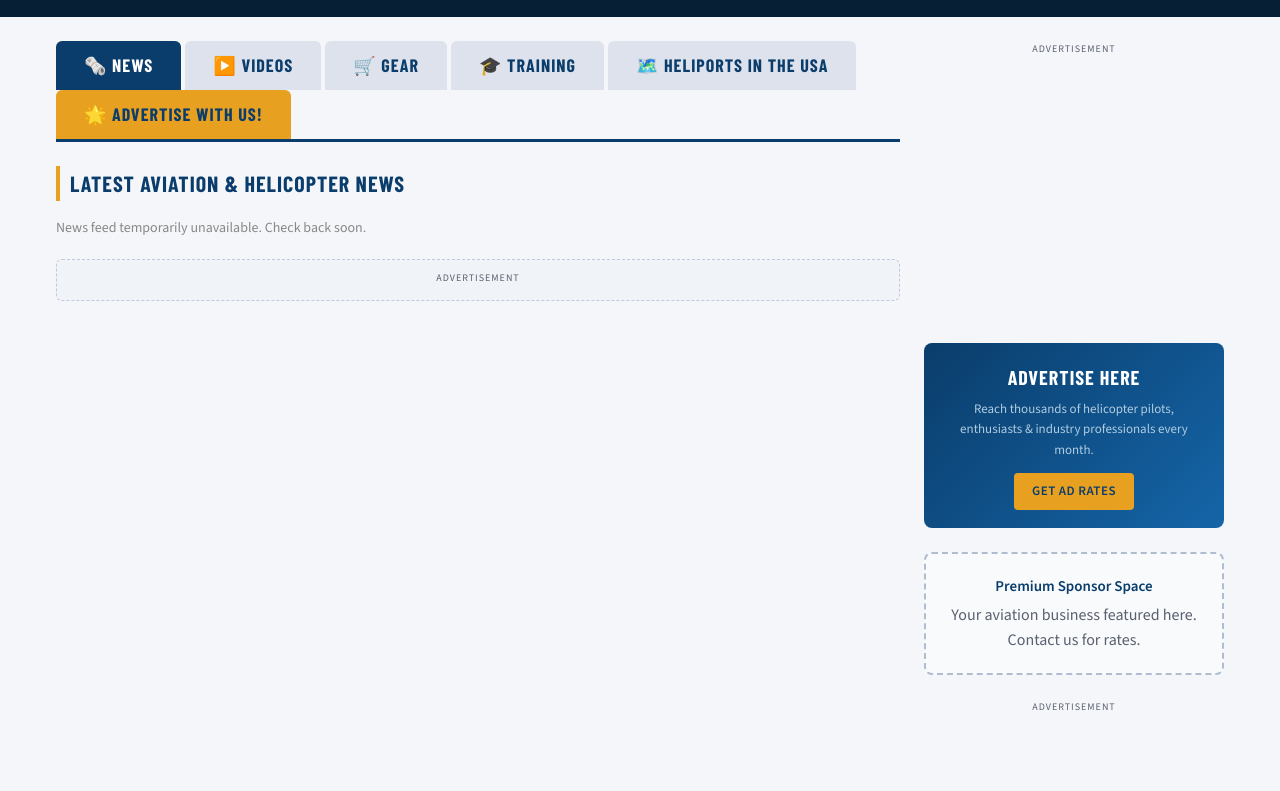
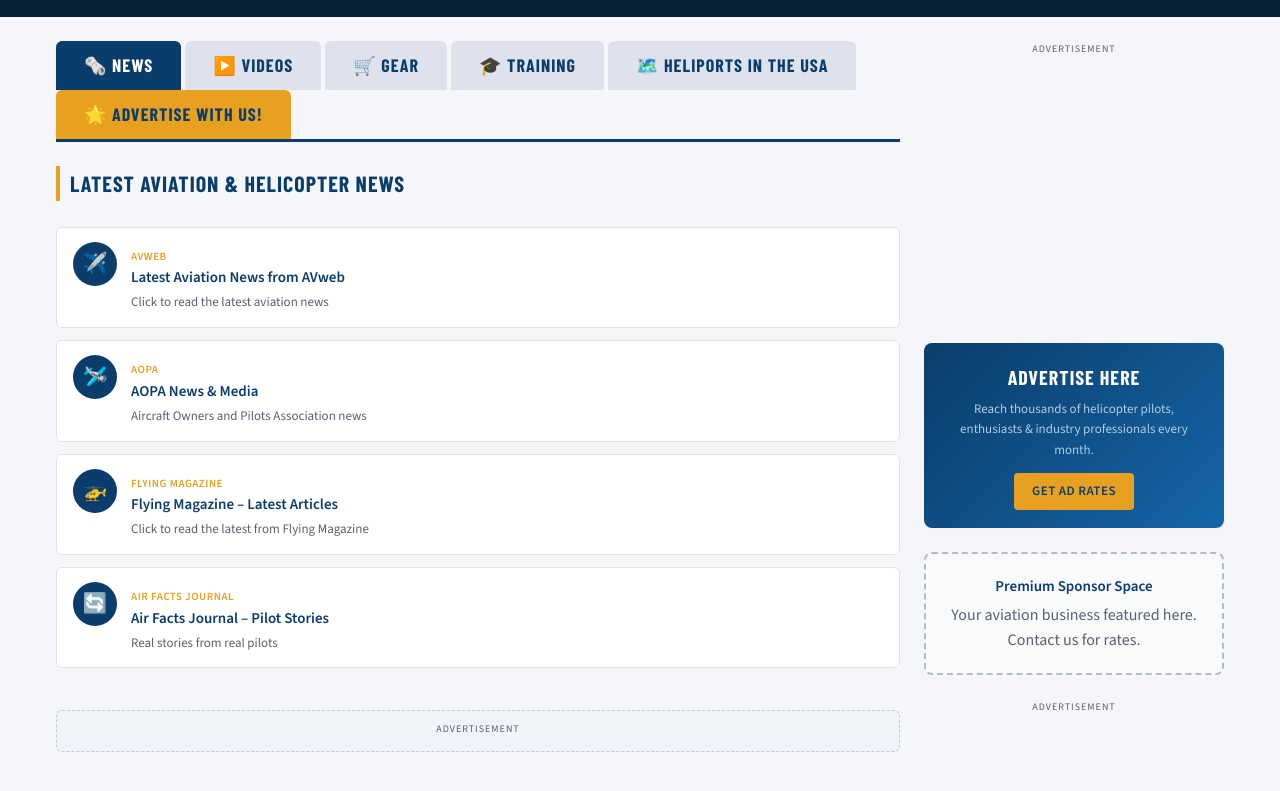
Before and after one commit to pmc1665477/helipadusa, a plain HTML site: page index.html in a window 1280 px wide. Shown: the part 791-1582 px from the top of the page. Drawn offline with nearby package versions, Linux system fonts and the light colour scheme; no server answers; a web font is replaced by a local one.

Commit message:
Add files via upload

```diff
--- a/index.html
+++ b/index.html
@@ -1021,9 +1021,9 @@
 
 const RSS_FEEDS = [
   { url: 'https://www.avweb.com/feed/', label: 'AVweb', icon: '✈️' },
-  { url: 'https://generalaviationnews.com/feed/', label: 'GA News', icon: '🛩️' },
-  { url: 'https://www.verticalmag.com/feed/', label: 'Vertical Mag', icon: '🚁' },
-  { url: 'https://rotorcraft.report/feed/', label: 'Rotorcraft Report', icon: '🔄' }
+  { url: 'https://www.aopa.org/news-and-media/all-news/rss', label: 'AOPA', icon: '🛩️' },
+  { url: 'https://www.flyingmag.com/feed/', label: 'Flying Mag', icon: '🚁' },
+  { url: 'https://airfactsjournal.com/feed/', label: 'Air Facts', icon: '🔄' }
 ];
 
 async function loadNewsFeed() {
@@ -1032,9 +1032,9 @@
   var allItems = [];
   var promises = RSS_FEEDS.map(async function(feed) {
     try {
-      var res = await fetch('https://api.rss2json.com/v1/api.json?rss_url=' + encodeURIComponent(feed.url) + '&count=5');
+      var res = await fetch('https://api.rss2json.com/v1/api.json?rss_url=' + encodeURIComponent(feed.url) + '&count=5&api_key=');
       var data = await res.json();
-      if (data.items) {
+      if (data.status === 'ok' && data.items) {
         data.items.forEach(function(item) {
           allItems.push({ title: item.title, link: item.link, pubDate: item.pubDate, description: item.description ? item.description.replace(/<[^>]*>/g,'').slice(0,120) + '...' : '', label: feed.label, icon: feed.icon });
         });
@@ -1043,7 +1043,16 @@
   });
   await Promise.all(promises);
   loading.style.display = 'none';
-  if (allItems.length === 0) { container.innerHTML = '<p style="color:#888;font-size:14px;">News feed temporarily unavailable. Check back soon.</p>'; return; }
+  if (allItems.length === 0) {
+    // Fallback - show static links to news sources
+    container.innerHTML = '<div style="padding:10px 0;">' +
+      '<a href="https://www.avweb.com" target="_blank" rel="noopener" class="news-card"><div class="news-card-icon">✈️</div><div><span class="news-source">AVweb</span><h3>Latest Aviation News from AVweb</h3><p>Click to read the latest aviation news</p></div></a>' +
+      '<a href="https://www.aopa.org/news-and-media" target="_blank" rel="noopener" class="news-card"><div class="news-card-icon">🛩️</div><div><span class="news-source">AOPA</span><h3>AOPA News & Media</h3><p>Aircraft Owners and Pilots Association news</p></div></a>' +
+      '<a href="https://www.flyingmag.com" target="_blank" rel="noopener" class="news-card"><div class="news-card-icon">🚁</div><div><span class="news-source">Flying Magazine</span><h3>Flying Magazine – Latest Articles</h3><p>Click to read the latest from Flying Magazine</p></div></a>' +
+      '<a href="https://airfactsjournal.com" target="_blank" rel="noopener" class="news-card"><div class="news-card-icon">🔄</div><div><span class="news-source">Air Facts Journal</span><h3>Air Facts Journal – Pilot Stories</h3><p>Real stories from real pilots</p></div></a>' +
+      '</div>';
+    return;
+  }
   allItems.sort(function(a,b) { return new Date(b.pubDate) - new Date(a.pubDate); });
   allItems.slice(0,10).forEach(function(item) {
     var date = item.pubDate ? new Date(item.pubDate).toLocaleDateString('en-US',{month:'short',day:'numeric',year:'numeric'}) : '';
```
